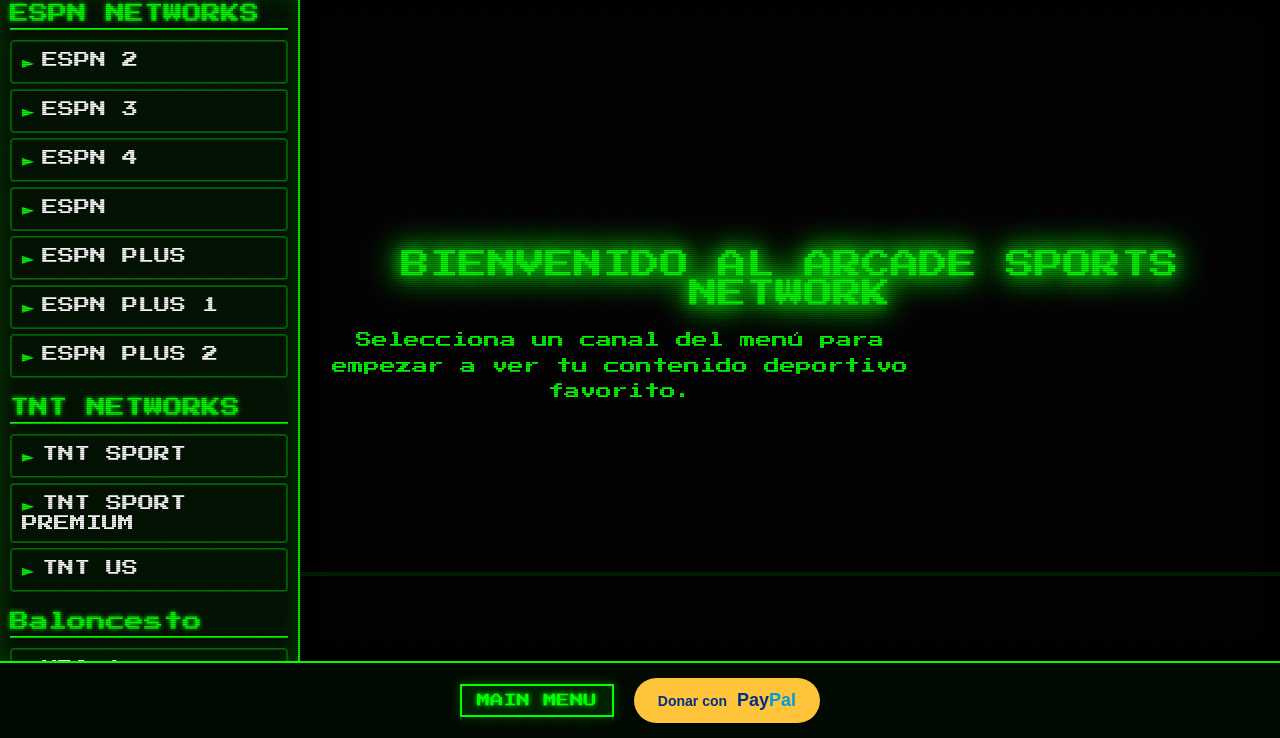
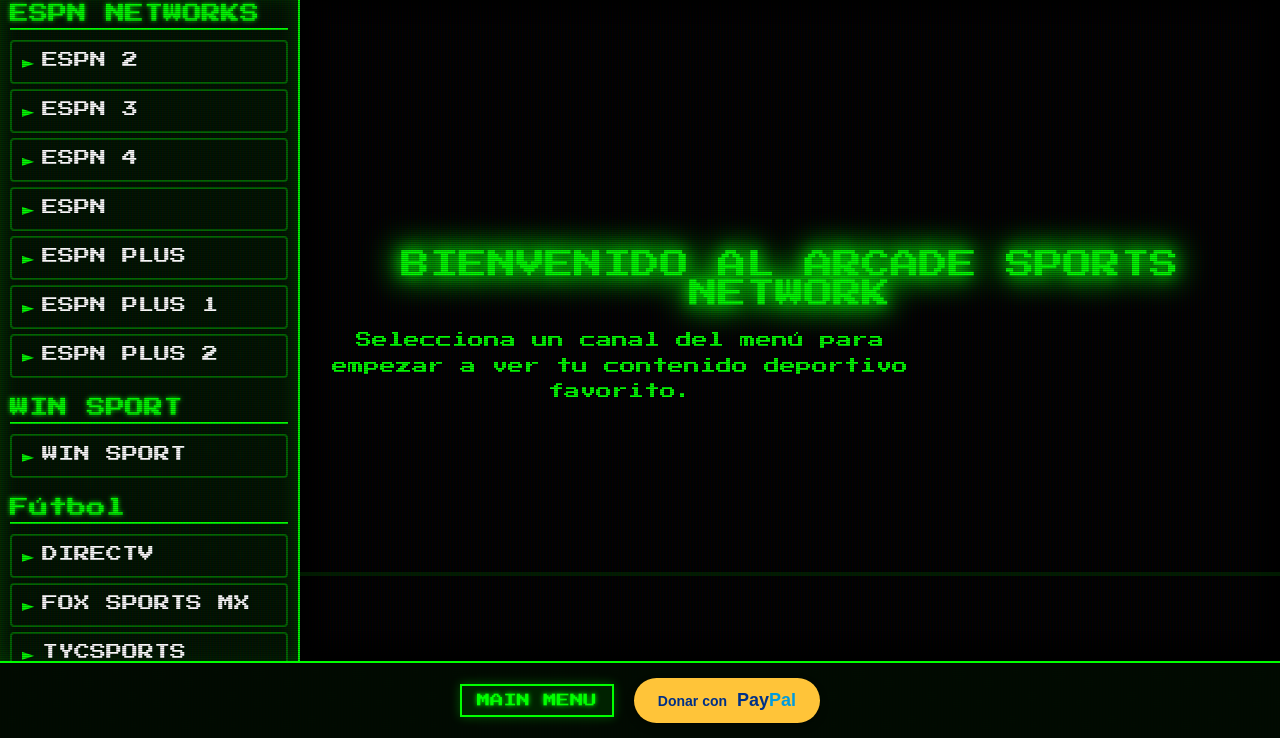
Before and after one commit to ArcadeSports/ArcadeSports, a plain HTML site: page index.html in a window 1280 px wide. Shown: the part 62-800 px from the top of the page. Drawn offline with Linux system fonts and the light colour scheme.

Commit message:
Add files via upload

```diff
--- a/index.html
+++ b/index.html
@@ -531,18 +531,9 @@
                 </div>
 
                 <div class="category">
-                    <div class="category-title">TNT NETWORKS</div>
+                    <div class="category-title">WIN SPORT</div>
                     <ul class="channel-list">
-                        <li class="channel-item" onclick="playChannel('tntsport', 'TNT SPORT', 3, this)">TNT SPORT </li>
-                        <li class="channel-item" onclick="playChannel('tntsportpremium', 'TNT SPORT PREMIUM', 8, this)">TNT SPORT PREMIUM </li>
-                        <li class="channel-item" onclick="playChannel('tntus', 'TNT US (DAZN 1)', 9, this)">TNT US </li>
-                    </ul>
-                </div>
-
-                <div class="category">
-                    <div class="category-title">Baloncesto</div>
-                    <ul class="channel-list">
-                        <li class="channel-item" onclick="playChannel('nba1', 'NBA TV', 2, this)">NBA 1</li>
+                        <li class="channel-item" onclick="playChannel('WIN SPORT', 'WIN SPORT TV', 2, this)">WIN SPORT</li>
                     </ul>
                 </div>
 
@@ -605,15 +596,12 @@
 <script>
     const videoUrls = {
         // Cada entrada puede ser una string (URL única) o un objeto con variantes por calidad
-        'espn': 'https://streamtp11.com/global1.php?stream=espn',
-        'espn2': 'https://streamtp11.com/global1.php?stream=espn2',
-        'nba1': 'https://streamtp11.com/global1.php?stream=nba2',
-        'tntsport': 'https://streamtp11.com/global1.php?stream=tnt_2_gb',
+        'espn': 'https://streamtpcloud.com/global1.php?stream=espn',
+        'espn2': 'https://streamtpcloud.com/global1.php?stream=espn2',
+        'win sport': 'https://streamtp11.com/global1.php?stream=nba2',
         'espn4': 'https://streamtp11.com/global1.php?stream=espn4',
         'espn3': 'https://streamtp11.com/global1.php?stream=espn3',
         'canal5mx': 'https://streamtp11.com/global1.php?stream=canal5mx',
-        'tntsportpremium': 'https://streamtp11.com/global1.php?stream=tntsports',
-        'tntus': 'https://streamtp11.com/global1.php?stream=dazn1',
         'foxsports': 'https://streamtp11.com/global1.php?stream=foxsportsmx',
         'directv': 'https://hoca4u.xyz/player/directvhd.php',
         'espnplus': 'https://streamtp11.com/global1.php?stream=espnplus10',
```
